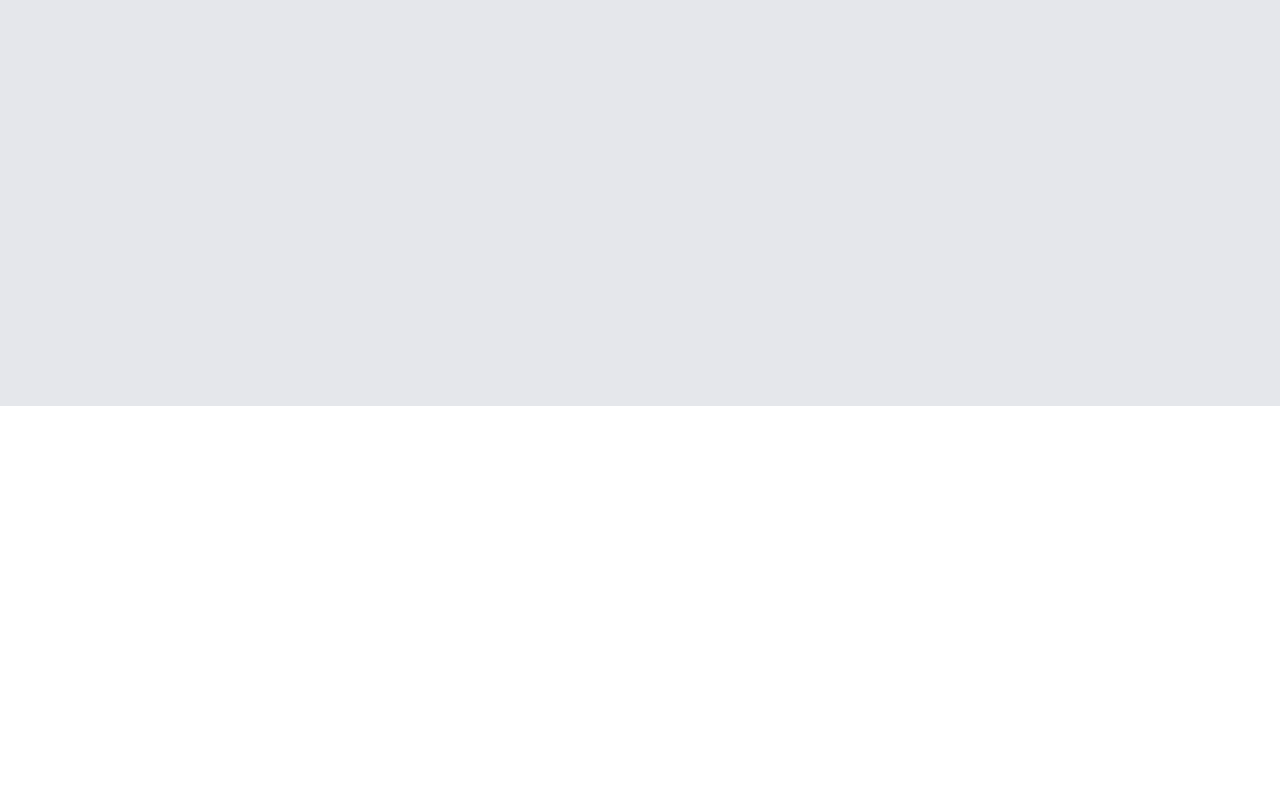
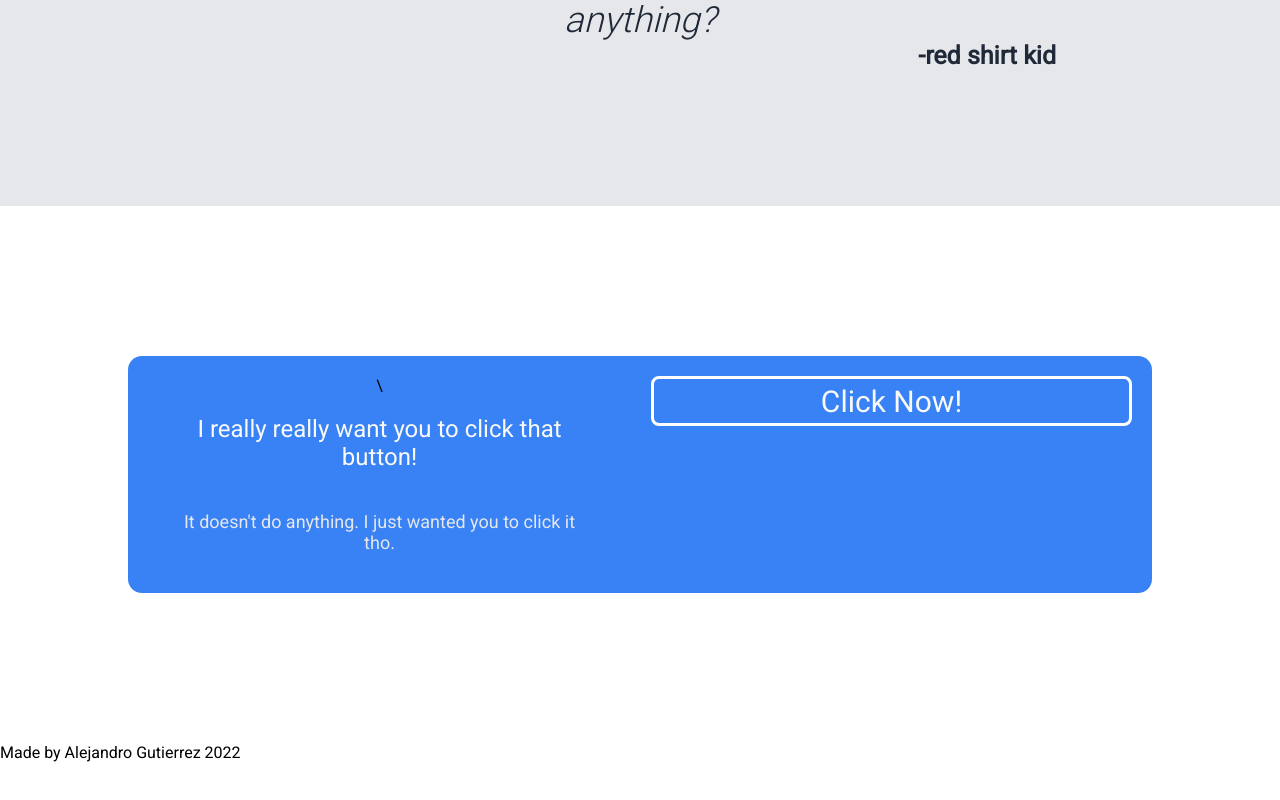
Before and after one commit to Jando-G/Odin-LandingPage, a plain HTML site: page index.html in a window 1280 px wide. Shown: the part 1994-2794 px from the top of the page. Before the commit the page ends 2400 px from the top, so only its background shows below. Drawn offline with Linux system fonts and the light colour scheme.

Commit message:
Add unfinished footer

```diff
--- a/index.html
+++ b/index.html
@@ -59,11 +59,29 @@
            </div>
        </div>
    </div>
-   <div class="bg2 segment">
-    <div class="quote flexsize1b">
+   <div class="bg2 segmentsmall">
+    <div class="quote flexsize1b centertext">
         Have you ever had a dream that, that, um, that you had, uh, that you had to, you could, you do, you wit, you wa, you could do so, you do you could, you want, you wanted him to do you so much you could do anything?
     </div>
+    <div class="flexsize1b align-right infoheader">
+        -red shirt kid
+    </div>
    </div>
-   <div></div>
+   <div class="segmentsmall">
+     <div class="flexbox-horizontal flexsize1 flexsize2 bg3 rounded">
+        <div class="flexbox-vertical">\
+            <div class="header">
+                I really really want you to click that button!
+            </div>
+            <div class="stext">
+                It doesn't do anything. I just wanted you to click it tho.
+            </div>
+        </div>
+        <button class="whiteborder">Click Now!</button>
+     </div>
+     <div>
+         Made by Alejandro Gutierrez 2022
+     </div>
+   </div>
 </body>
 </html>
--- a/styles.css
+++ b/styles.css
@@ -4,7 +4,7 @@
     font-family: 'Roboto', sans-serif;
     font-weight: 400;
 }
-.align-right div{
+.align-right{
     text-align: right;
 }
 .spacebetween {
@@ -38,7 +38,9 @@
 }
 .bg2 {
     background-color: #E5E7EB;
-    height: 500px;
+}
+.bg3 {
+    background-color:#3882f6;
 }
 .heromain {
     font-size: 48px;
@@ -57,8 +59,11 @@
 .segment {
     height: 800px;
 }
+.segmentsmall {
+    height: 600px;
+}
 .flexsize1 {
-    width: 75%;
+    width: 80%;
     margin: 0 auto;
 }
 .flexsize1b {
@@ -71,7 +76,6 @@
 }
 .centertext {
     margin: auto;
-    width: 50%;
     text-align: center;
     padding-top: 100px;
 }
@@ -80,6 +84,9 @@
     font-weight: bolder;
     color:#1F2937;
     margin-bottom: -85px;
+}
+.infoheader.align-right{
+    font-size: 25px;
 }
 img {
     height: 100%;
@@ -99,9 +106,16 @@ button {
     color:#F9FAF8;
     font-size: 30px;
 }
+.rounded {
+    border-radius: 14px;
+}
 .quote {
     font-size: 36px;
     font-weight: 300;
     font-style: italic;
     color:#1f2937;
+    padding-top: 225px;
 }
+.whiteborder {
+    border: 3px solid white;
+}
```
